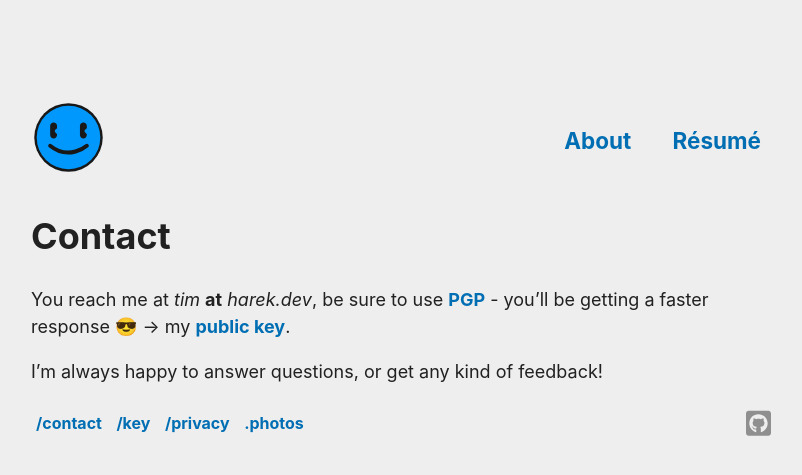
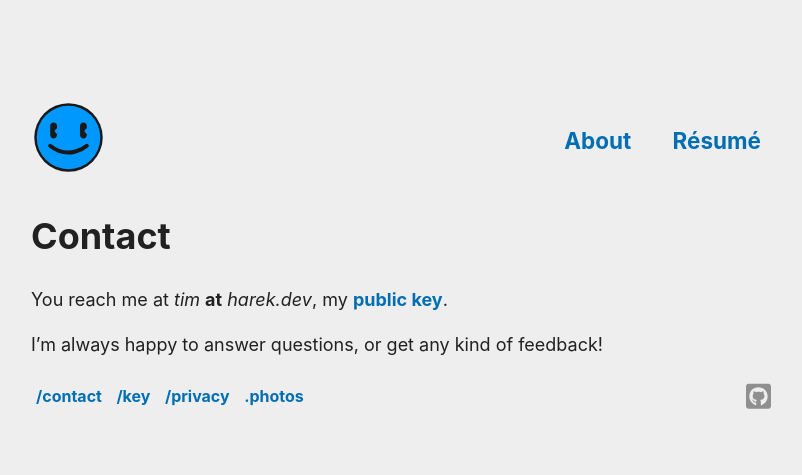
Before and after one commit to timharek/timharek.no, a Jekyll site: the page built from pages/contact.md, in a window 1280 px wide. Shown: the top 475 px of the page, without its empty margins (239-1041 px from the left). Built offline with Jekyll 4.4.1, drawn with Linux system fonts in a browser that asks for light colours.

Commit message:
chore: Updated contact details

```diff
--- a/pages/contact.md
+++ b/pages/contact.md
@@ -9,6 +9,6 @@ description: How to contact Tim Hårek
 
 {% assign email = site.email | split: "@" %}
 
-You reach me at _{{ email[0] }}_ **at** _{{ email[1] }}_, be sure to use <a href="https://en.wikipedia.org/wiki/Pretty_Good_Privacy" target="_blank">PGP</a> - you'll be getting a faster response 😎 -> my [public key](/key).
+You reach me at _{{ email[0] }}_ **at** _{{ email[1] }}_, my [public key](/key).
 
 I'm always happy to answer questions, or get any kind of feedback!
```
